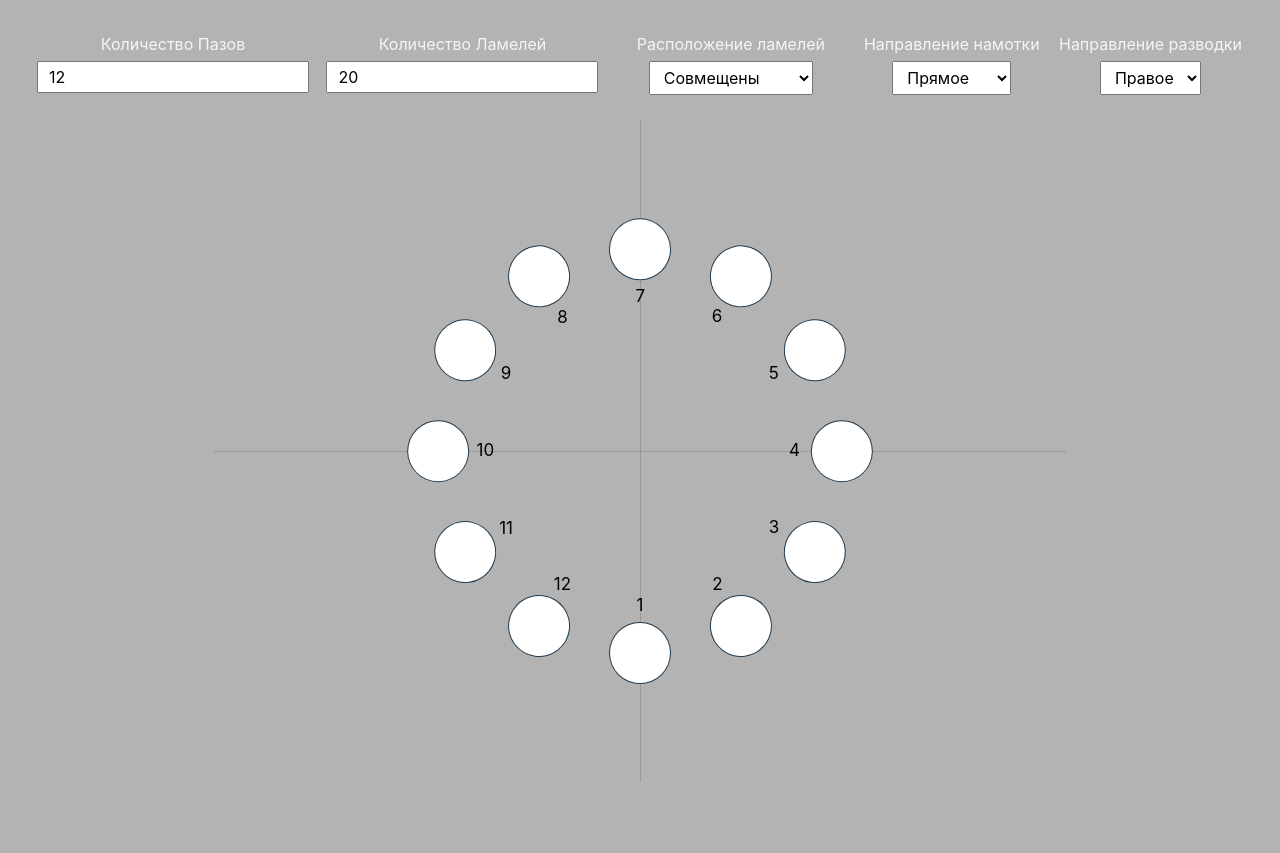
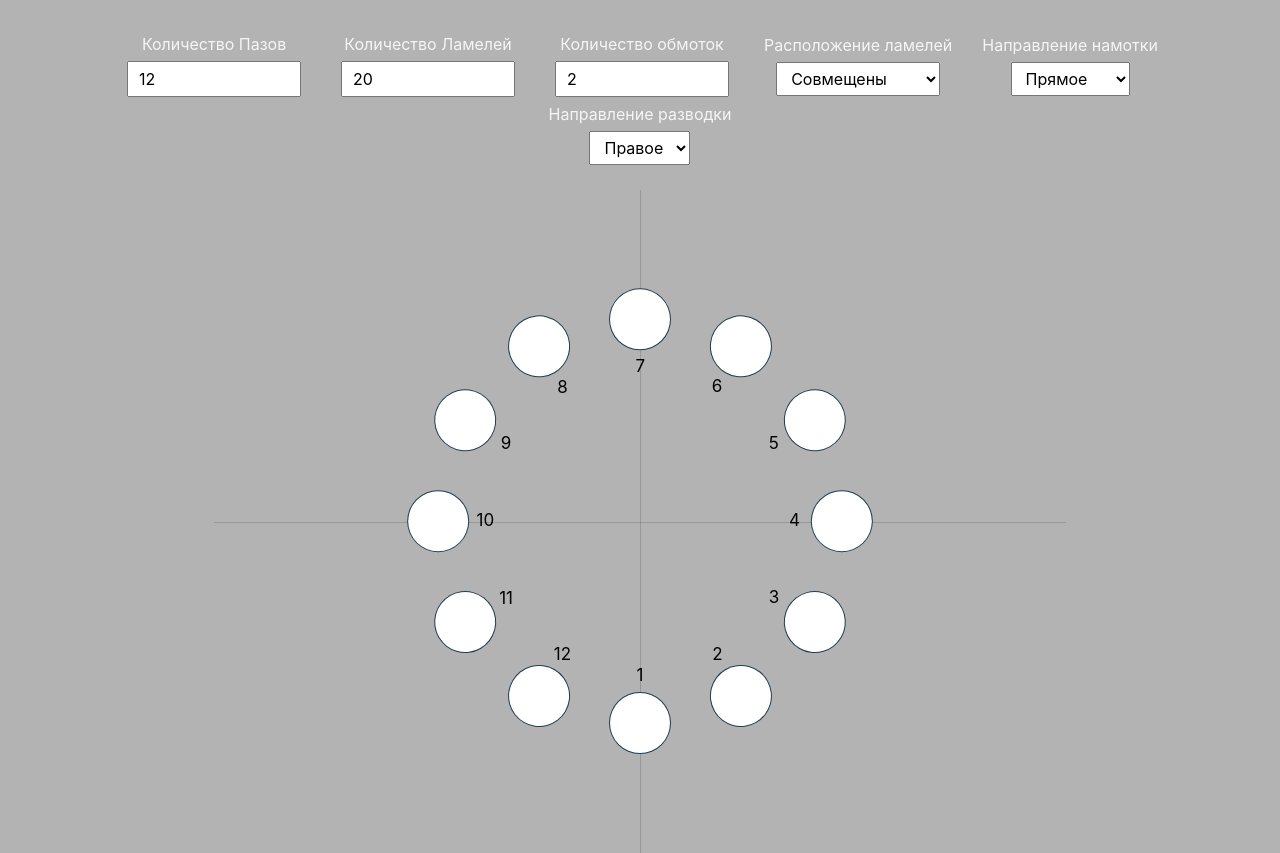
Before and after one commit to NewAlexey/electric-motors, a website built with Vite: page index.html in a window 1280 px wide. Before the commit the page ends 800 px from the top, so only its background shows below. Built offline with nearby package versions, Linux system fonts and the light colour scheme.

Commit message:
feat: add one more form item; add styles for form-item

```diff
--- a/index.html
+++ b/index.html
@@ -2,46 +2,62 @@
 <html lang="en">
 <head>
     <meta charset="UTF-8" />
-    <meta name="viewport" content="width=device-width, initial-scale=1.0" />
+    <meta
+      name="viewport"
+      content="width=device-width, initial-scale=1.0" />
     <title>Electrical Motor Schemas</title>
 </head>
 <body>
 <main class="container">
     <div id="settings">
         <form class="form-settings">
-          <label for="slot">
-            Количество Пазов
-            <input id="slot" type="number" value="12"/>
-          </label>
+            <div>
+                <label for="slot"> Количество Пазов </label>
+                <input
+                  id="slot"
+                  type="number"
+                  value="12" />
+            </div>
 
-          <label for="lamella">
-            Количество Ламелей
-            <input id="lamella" type="number" value="20"/>
-          </label>
+            <div>
+                <label for="lamella"> Количество Ламелей </label>
+                <input
+                  id="lamella"
+                  type="number"
+                  value="20" />
+            </div>
 
-          <label for="lamella-position">
-            Расположение ламелей
+            <div>
+                <label for="winding-count"> Количество обмоток </label>
+                <input
+                  id="winding-count"
+                  type="number"
+                  value="2" />
+            </div>
+
+            <div>
+                <label for="lamella-position"> Расположение ламелей </label>
                 <select id="lamella-position">
                     <option value="combined">Совмещены</option>
                     <option value="notCombined">Не Совмещены</option>
                 </select>
-          </label>
+            </div>
 
-          <label for="winding-direction">
-            Направление намотки
+            <div>
+                <label for="winding-direction"> Направление намотки </label>
                 <select id="winding-direction">
                     <option value="direct">Прямое</option>
                     <option value="reverse">Обратное</option>
                 </select>
-          </label>
+            </div>
 
-          <label for="wiring-direction">
-            Направление разводки
+            <div>
+                <label for="wiring-direction"> Направление разводки </label>
                 <select id="wiring-direction">
                     <option value="right">Правое</option>
                     <option value="left">Левое</option>
                 </select>
-          </label>
+            </div>
 
         </form>
     </div>
@@ -49,10 +65,16 @@
         <div id="slot__container"></div>
         <div id="lamella__container"></div>
 
-        <div id="axis-X" class="axis"></div>
-        <div id="axis-Y" class="axis"></div>
+        <div
+          id="axis-X"
+          class="axis"></div>
+        <div
+          id="axis-Y"
+          class="axis"></div>
     </div>
 </main>
-    <script type="module" src="/src/main.ts"></script>
+<script
+  type="module"
+  src="/src/main.ts"></script>
 </body>
 </html>
--- a/src/form/form.scss
+++ b/src/form/form.scss
@@ -1,8 +1,27 @@
 .form-settings {
   display: flex;
+
+  flex-wrap: wrap;
+  justify-content: center;
+  align-items: center;
 }
 
-input, select {
+select, input {
   padding: 5px 10px;
   margin: 5px;
 }
+
+input {
+  padding: 7px 10px;
+
+  width: 150px;
+}
+
+.form-settings > * {
+  display: flex;
+  flex-direction: column;
+  justify-content: center;
+  align-items: center;
+
+  padding: 0 15px;
+}
--- a/src/form/form.ts
+++ b/src/form/form.ts
@@ -14,6 +14,7 @@ const SETTING_ELEMENTS_IDS: Record<SettingsFieldType, string> = {
     slot: "slot",
     lamella: "lamella",
     lamellaPosition: "lamella-position",
+    windingCount: "winding-count",
     windingDirection: "winding-direction",
     wiringDirection: "wiring-direction",
 };
@@ -27,11 +28,14 @@ export class Form {
         SETTING_ELEMENTS_IDS.windingDirection;
     private readonly WIRING_DIRECTION_ELEMENT_ID =
         SETTING_ELEMENTS_IDS.wiringDirection;
+    private readonly WINDING_COUNT_ELEMENT_ID =
+        SETTING_ELEMENTS_IDS.windingCount;
 
     private formSettingsState: FormSettingsStateType = {
         slot: "0",
         lamella: "0",
         lamellaPosition: "combined",
+        windingCount: "0",
         windingDirection: "direct",
         wiringDirection: "right",
     };
@@ -44,9 +48,7 @@ export class Form {
         return this.formSettingsState;
     }
 
-    public addEventListenersToFormElement(
-        callback: (formState: FormSettingsStateType) => void,
-    ) {
+    public addEventListenersToFormElement(callback: () => void) {
         const entries = Object.entries<SettingsValueType>(SETTING_ELEMENTS_IDS);
 
         entries.forEach((entry) => {
@@ -63,7 +65,7 @@ export class Form {
                     this.formSettingsState[field] = event.target
                         .value as SettingsValueType;
 
-                    callback(this.getSettingsValue());
+                    callback();
                 }
             });
         });
@@ -86,15 +88,9 @@ export class Form {
             this.WIRING_DIRECTION_ELEMENT_ID,
         ) as HTMLSelectElement;
 
-        if (
-            !slotElement ||
-            !lamellaElement ||
-            !lamellaPositionElement ||
-            !windingDirectionElement ||
-            !wiringDirectionElement
-        ) {
-            return;
-        }
+        const windingCountElement = getElementById(
+            this.WINDING_COUNT_ELEMENT_ID,
+        ) as HTMLSelectElement;
 
         this.formSettingsState.slot = slotElement.value;
         this.formSettingsState.lamella = lamellaElement.value;
@@ -104,5 +100,6 @@ export class Form {
             windingDirectionElement.value as WindingDirectionType;
         this.formSettingsState.wiringDirection =
             wiringDirectionElement.value as WiringDirectionType;
+        this.formSettingsState.windingCount = windingCountElement.value;
     }
 }
--- a/src/form/types.ts
+++ b/src/form/types.ts
@@ -7,7 +7,8 @@ export type SettingsFieldType =
     | "lamella"
     | "lamellaPosition"
     | "windingDirection"
-    | "wiringDirection";
+    | "wiringDirection"
+    | "windingCount";
 
 export type SettingsValueType =
     | string
```
Lines whose indentation alone changed are shown as unchanged.
